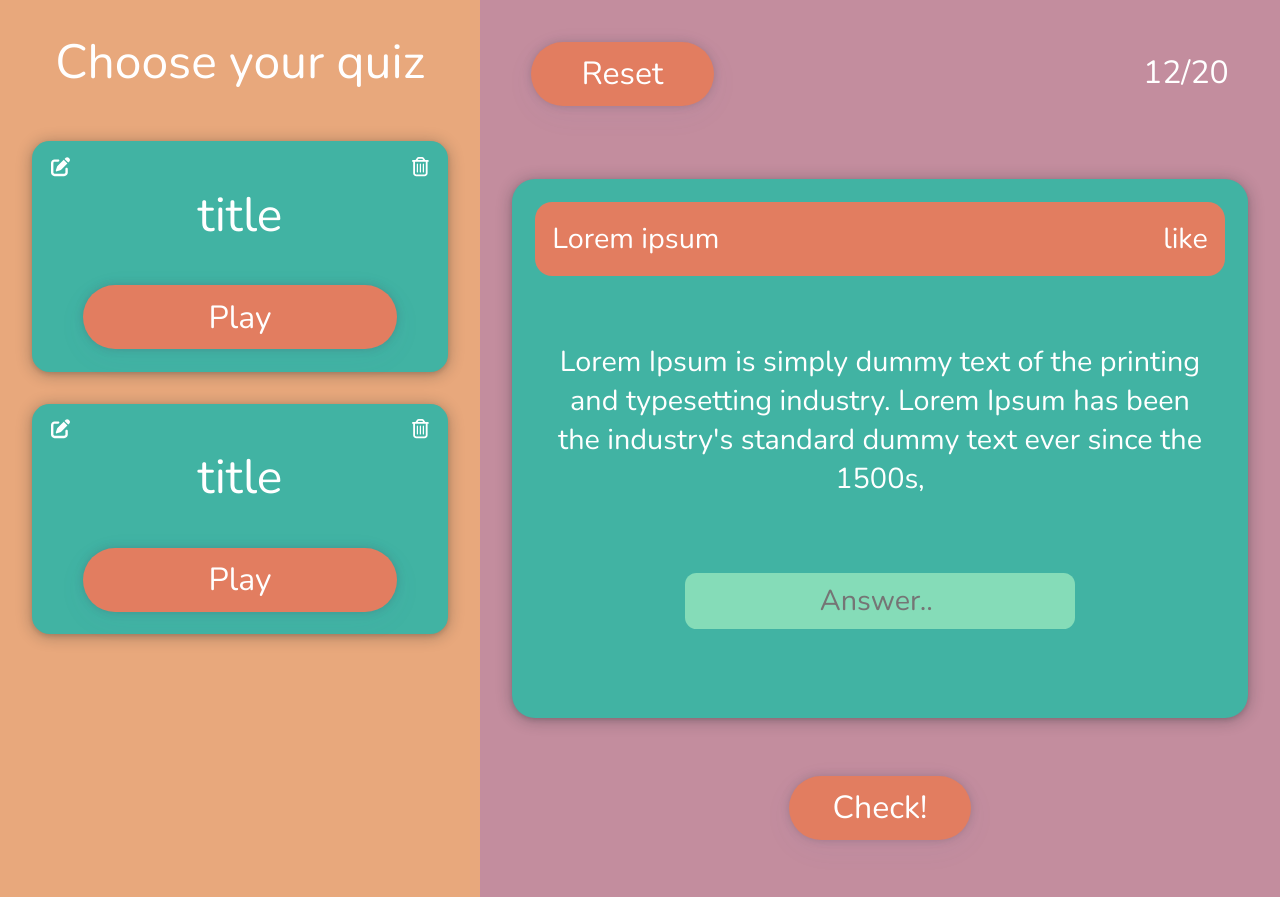
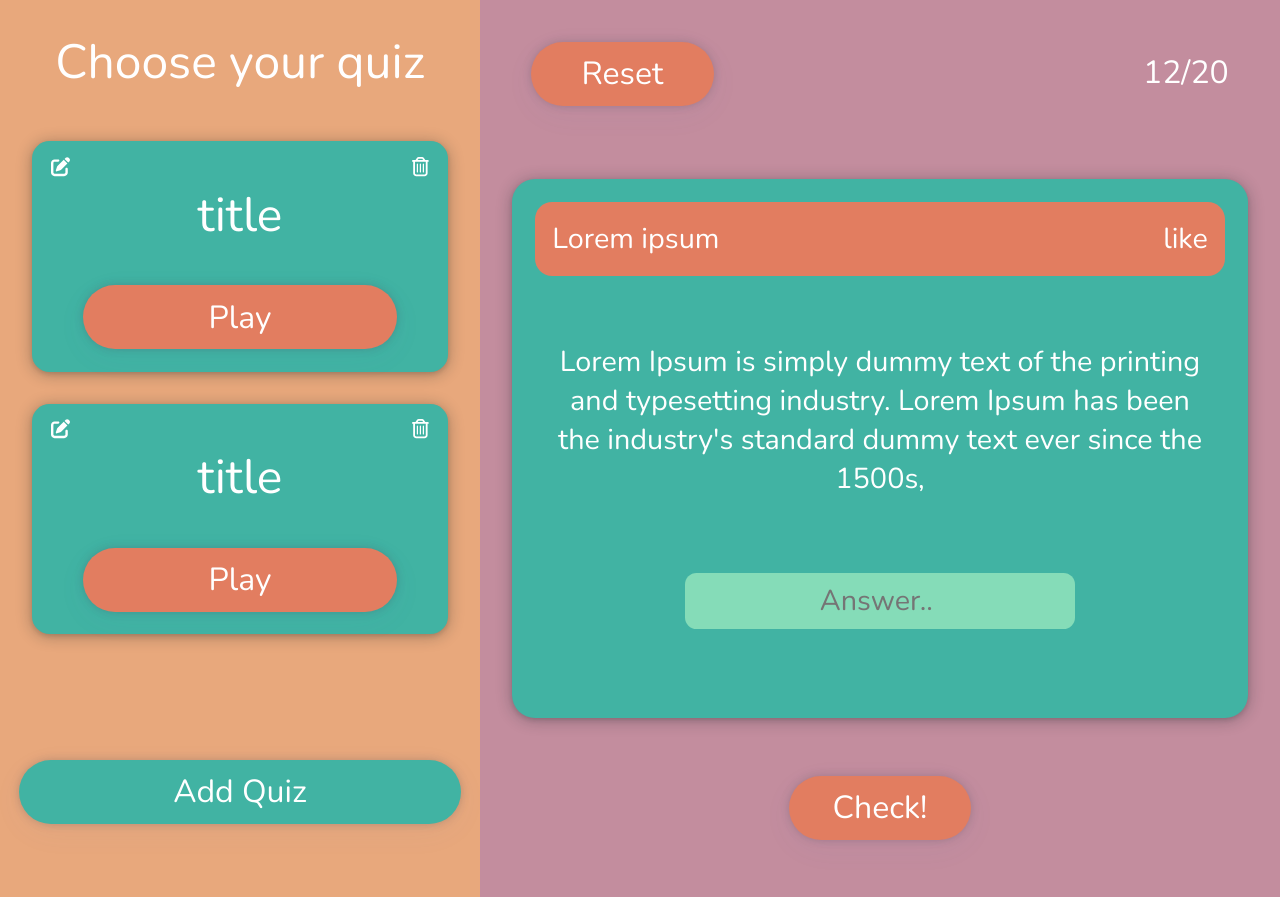
Before and after one commit to DavidIacovone/Flash, a React (Create React App) app: page / in a window 1280 px wide. Built offline with nearby package versions, Linux system fonts and the light colour scheme.

Commit message:
quiz list completed

```diff
--- a/src/QuizList/QuizList.js
+++ b/src/QuizList/QuizList.js
@@ -8,6 +8,7 @@ const QuizList = () => {
             <p className="list-p">Choose your quiz</p>
             <QuizWidget />
             <QuizWidget />
+            <button className="list-button">Add Quiz</button>
         </div>
     )
 }
--- a/src/QuizList/quizList.css
+++ b/src/QuizList/quizList.css
@@ -3,9 +3,18 @@
     min-width: 30em;
     background-color: #e8a87c;
     text-align: center;
+    position: relative;
 }
 
 .list-p {
     font-size: 3em;
     color: white;
 }
+
+.list-button {
+    position: absolute;
+    bottom: 2em;
+    right: 0;
+    left: 0;
+    background-color: #41b3a3;
+}
```
